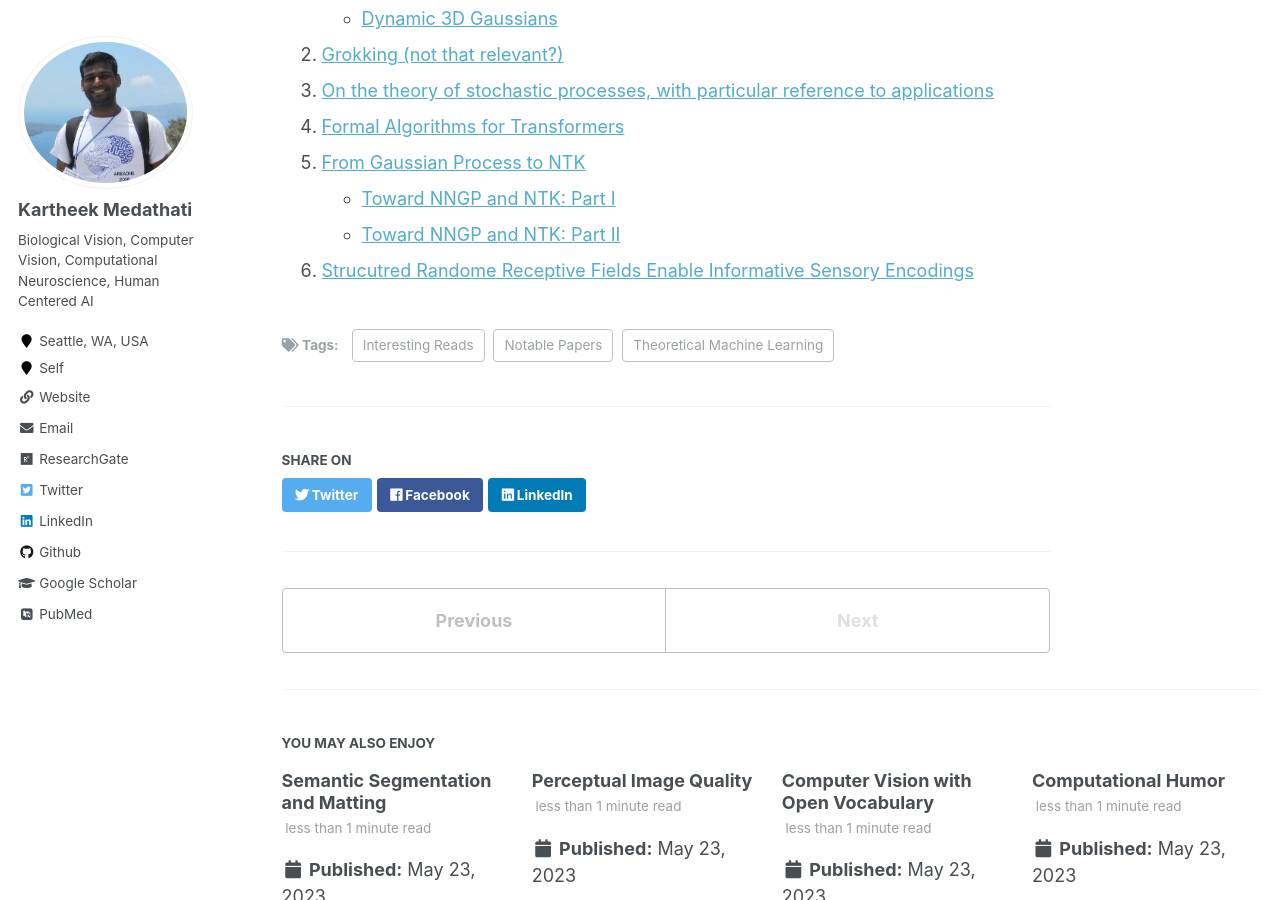
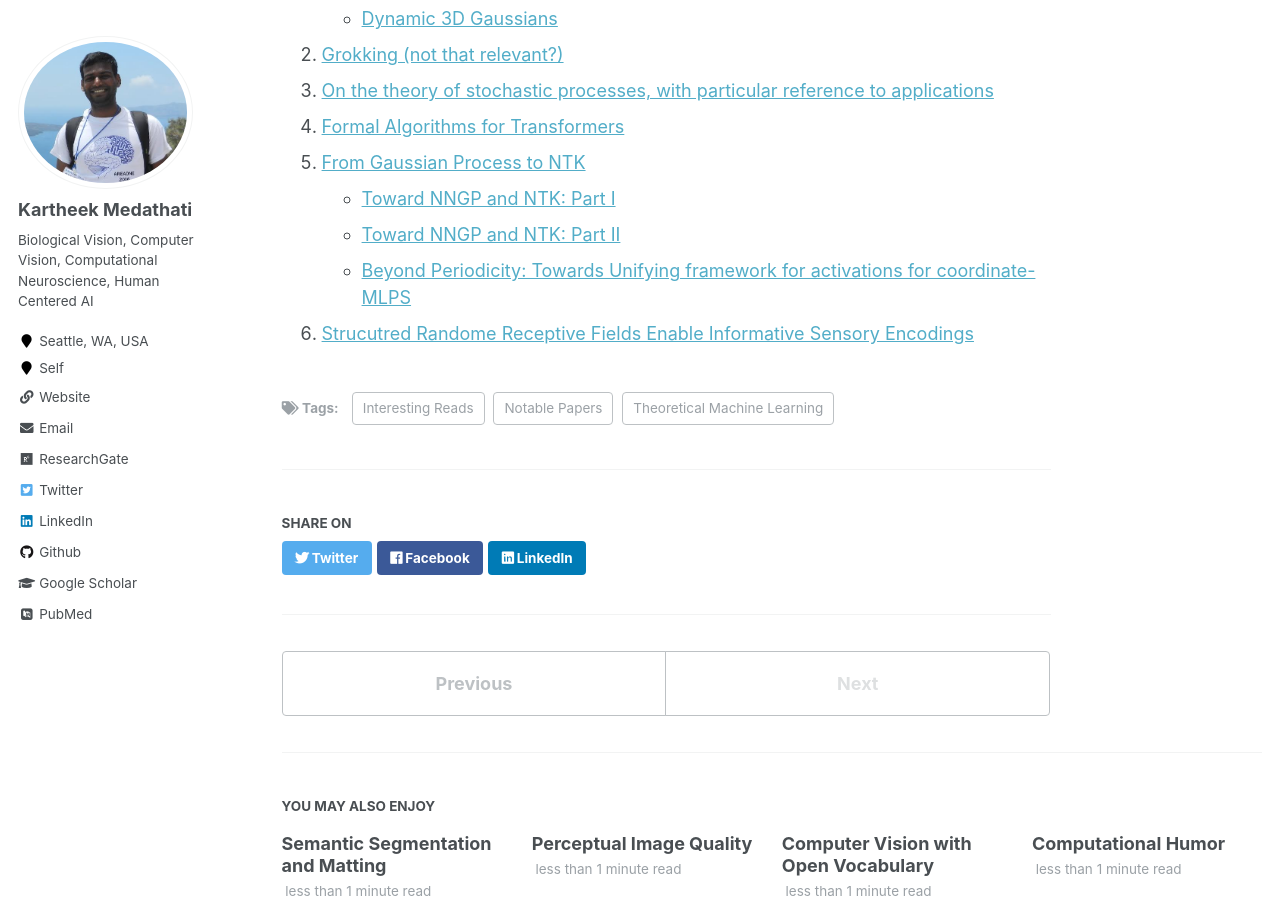
Before and after one commit to kartheekmedathati/kartheekmedathati.github.io, a Jekyll site: the page built from _posts/2023-08-23-Reading-blog-post-5.md, in a window 1280 px wide and 900 px high, scrolled down 427 px. Built offline with Jekyll 4.4.1, drawn with Linux system fonts in a browser that asks for light colours; some web fonts are replaced.

Commit message:
Added the Beyond Periodicity

```diff
--- a/_posts/2023-08-23-Reading-blog-post-5.md
+++ b/_posts/2023-08-23-Reading-blog-post-5.md
@@ -21,4 +21,5 @@ tags:
 5. [From Gaussian Process to NTK](https://www.youtube.com/watch?v=VUX2bsrYag8)
     - [Toward NNGP and NTK: Part I](https://frankccccc.github.io/blog/posts/part_i_toward_nngp_and_ntk/)
     - [Toward NNGP and NTK: Part II](https://frankccccc.github.io/blog/posts/toward_nngp_and_ntk/)
+    - [Beyond Periodicity: Towards Unifying framework for activations for coordinate-MLPS](https://www.youtube.com/watch?v=3hbkBMPxWqs)
 6. [Strucutred Randome Receptive Fields Enable Informative Sensory Encodings](https://www.youtube.com/watch?v=4Q2ZiwvCWTw)
```
